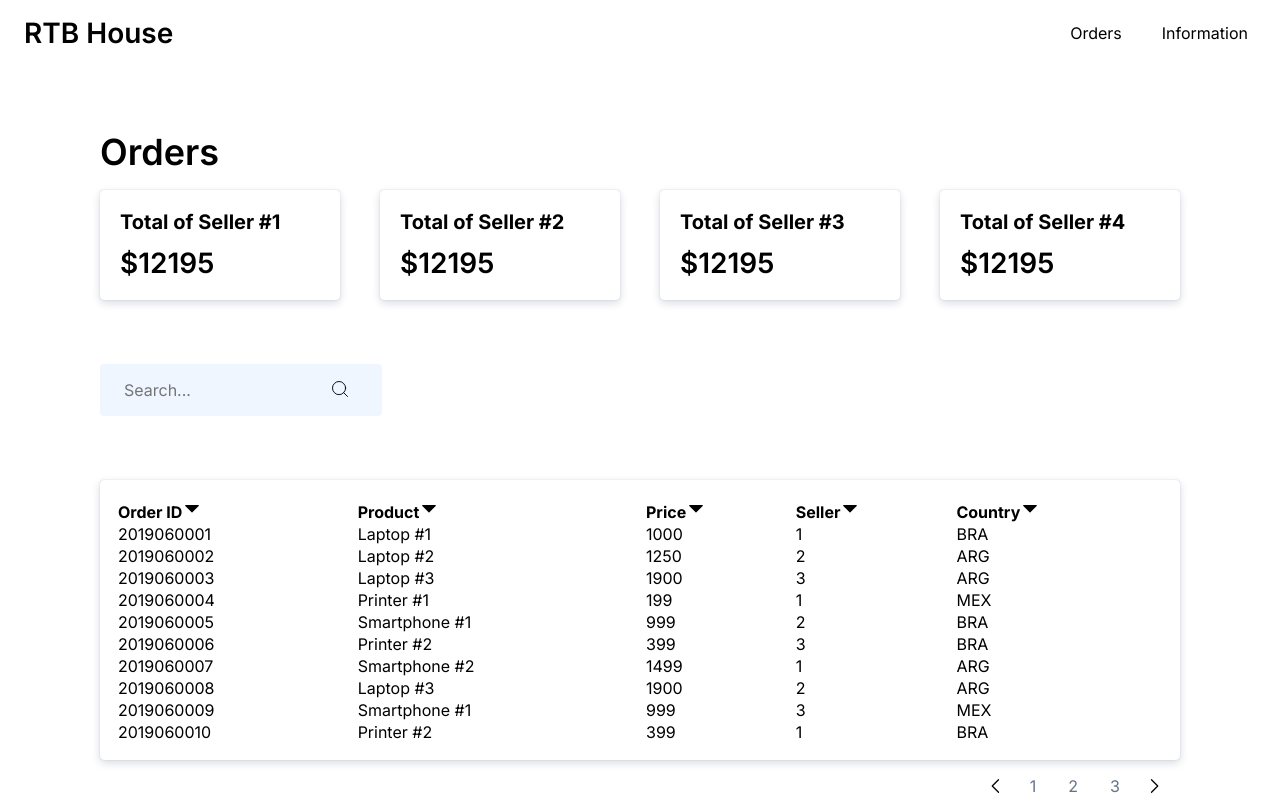
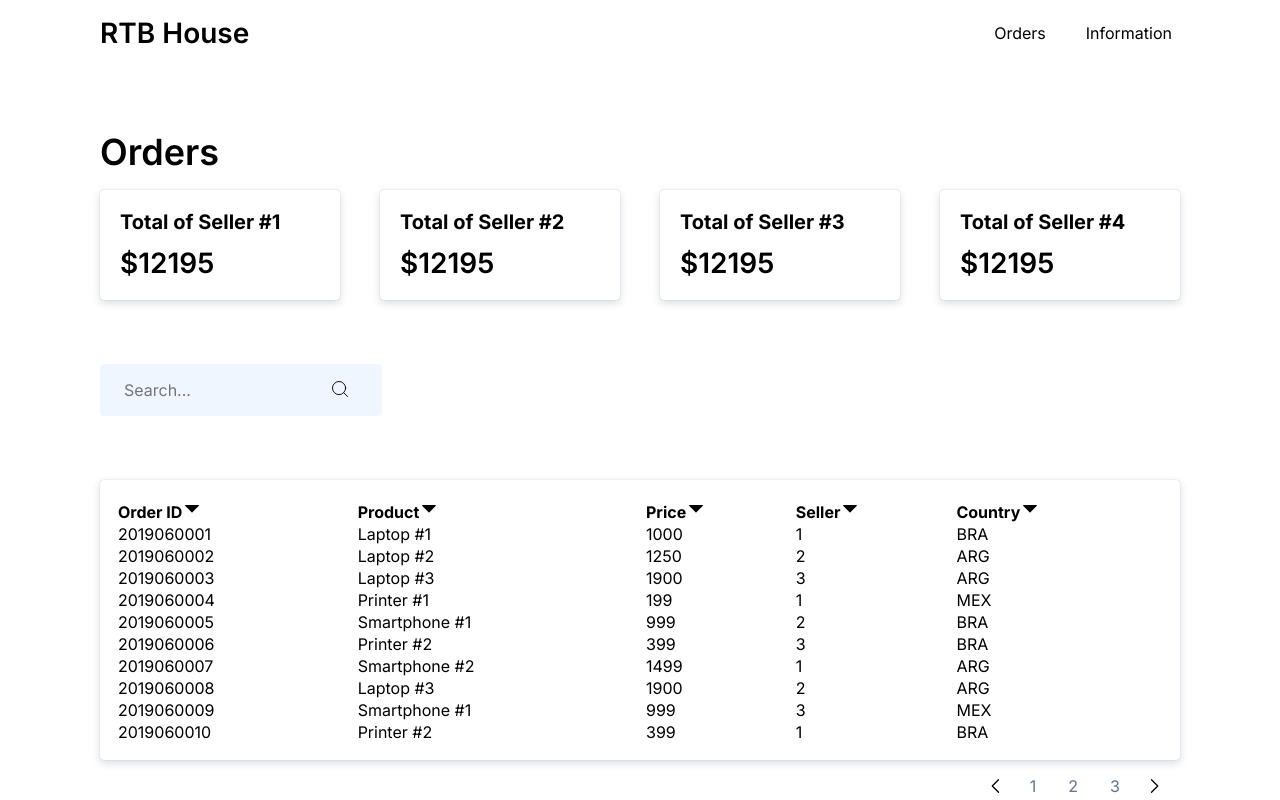
Before and after one commit to idkngrid/rtb-house-test, a React (Vite) app: page / in a window 1280 px wide. Shown: the top 800 px of the page. Built offline with nearby package versions, Linux system fonts and the light colour scheme.

Commit message:
Fix header max-width

```diff
--- a/src/components/Header/Header.module.css
+++ b/src/components/Header/Header.module.css
@@ -2,6 +2,8 @@
     display: flex;
     justify-content: space-between;
     align-items: center;
+    max-width: 70.5rem;
+    margin: 0 auto;
     padding: 1rem 1.5rem;
 }
 
```
